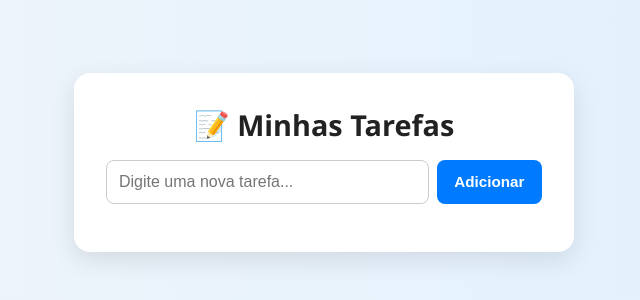
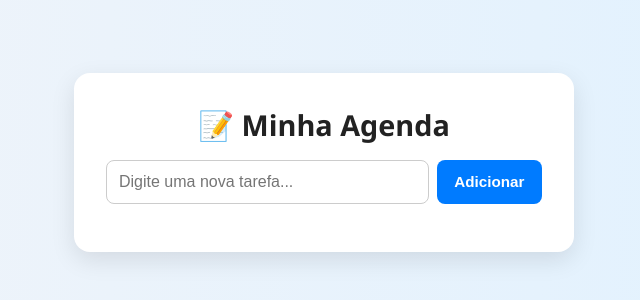
Before and after one commit to Fredericobarbosa/agenda, a Flask app: page / in a window 1280 px wide. Shown: the part 238-538 px from the top of the page, without its empty margins (316-956 px from the left). Run offline with Flask 3, Linux system fonts and the light colour scheme; data that the repository does not hold is empty; some libraries are stand-ins or nearby versions.

Commit message:
Atualização

```diff
--- a/app/templates/index.html
+++ b/app/templates/index.html
@@ -6,7 +6,7 @@
 </head>
 <body>
     <div class="container">
-        <h1>📝 Minhas Tarefas</h1>
+        <h1>📝 Minha Agenda</h1>
         {% if edit_task %}
         <form method="POST" action="/edit/{{ edit_task[0] }}" class="task-form">
             <input type="text" name="task" value="{{ edit_task[1] }}" required />
```
